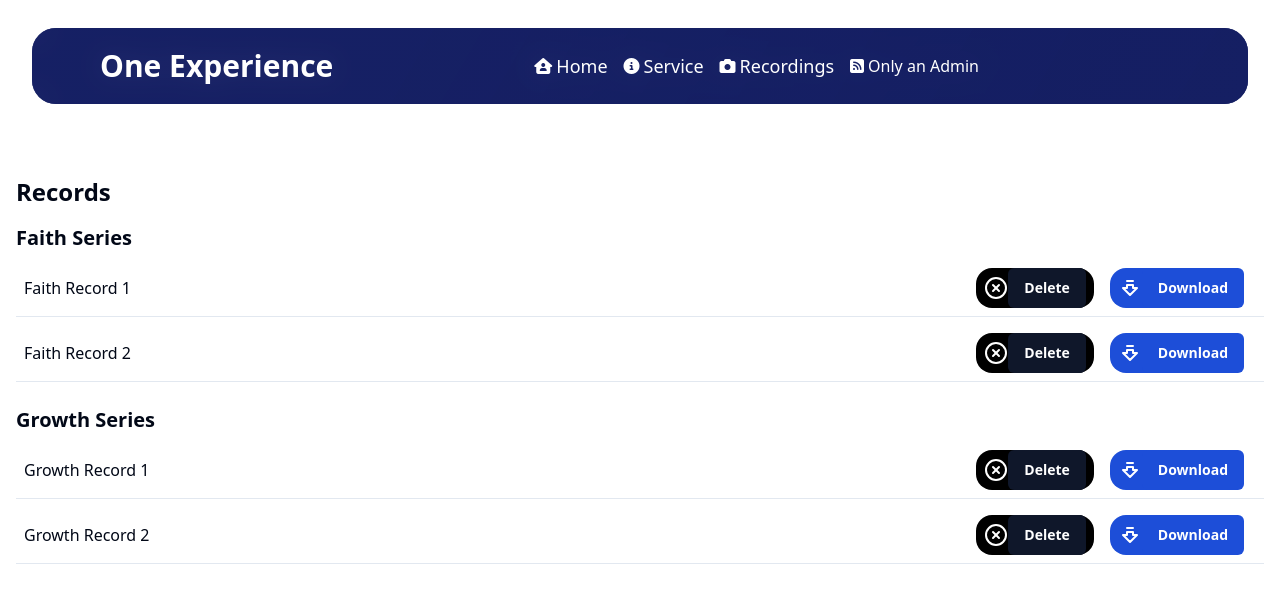
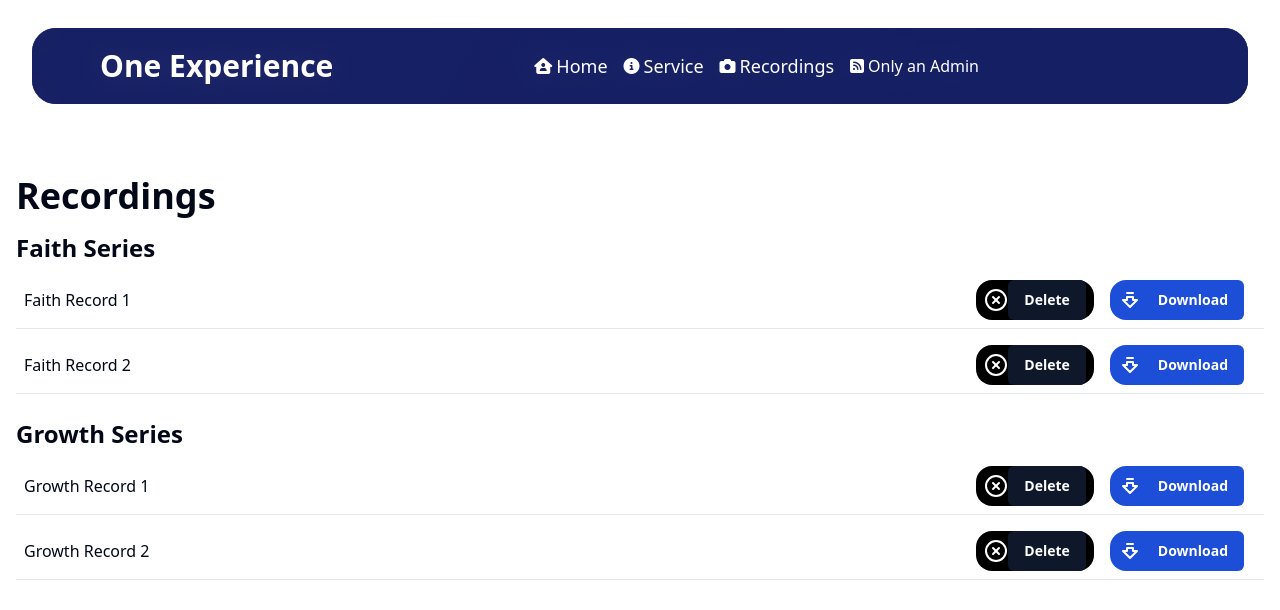
Before and after one commit to Peter-Jamugisa/clerk-setup, a Next.js app: page /recordings in a window 1280 px wide. Shown: the top 610 px of the page. Built offline with nearby package versions, Linux system fonts and the light colour scheme; no server answers.

Commit message:
Update record.tsx

```diff
--- a/components/record.tsx
+++ b/components/record.tsx
@@ -37,10 +37,10 @@ function Records() {
     <div>
       <NavBar />
       <div className="container mx-auto p-4 mt-40">
-        <h1 className="text-2xl font-bold mb-4">Records</h1>
+        <h1 className="text-4xl font-bold mb-4">Recordings</h1>
         {RecordsData.map((group) => (
           <div key={group.name} className="mb-6">
-            <h2 className="text-xl font-semibold mb-2">{group.name}</h2>
+            <h2 className="text-2xl font-bold mb-2">{group.name}</h2>
             {group.Records.map((Record) => (
               <div
                 key={Record.id}
```
